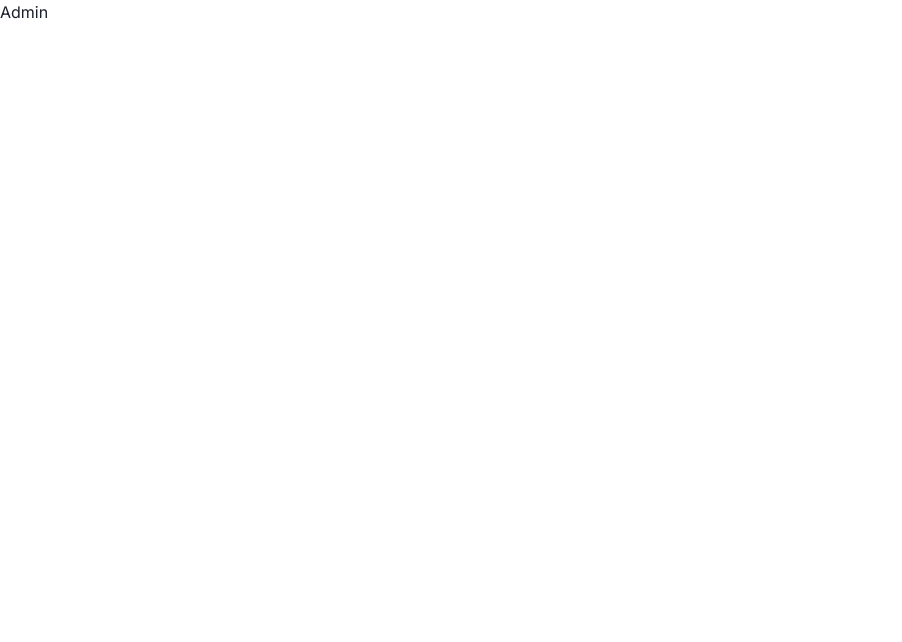
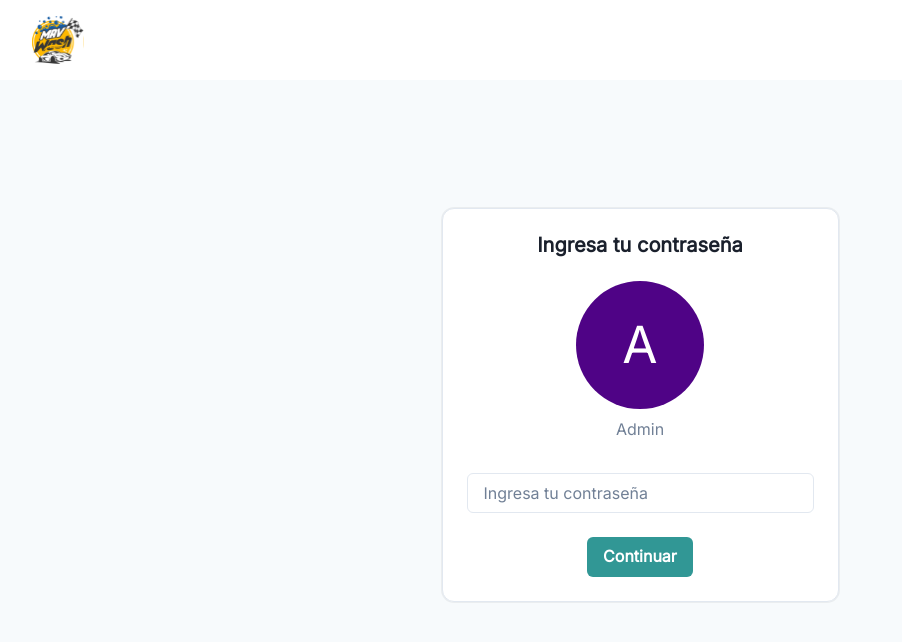
Before and after one commit to Miguel-Ruz/car-wash, a Next.js app in the folder car-wash/: page /auth/admin in a window 1280 px wide. Shown: the top 642 px of the page, without its empty margins (0-902 px from the left). Built offline with nearby package versions, Linux system fonts and the light colour scheme.

Commit message:
add/maquetacuon adminLoginPage

```diff
--- a/car-wash/src/pages/auth/admin.tsx
+++ b/car-wash/src/pages/auth/admin.tsx
@@ -1,9 +1,49 @@
-import React from "react";
+import { Button, Flex, Heading, Input } from "@chakra-ui/react";
+import React, { useState } from "react";
+import { AvatarLogin, LoginCard, NavbarLogin } from "./components";
 
 type Props = {};
 
 const Admin = (props: Props) => {
-  return <div>Admin</div>;
+  const [activeButton, setActiveButton] = useState<boolean>(false);
+  const [opacityCard, setOpacityCard] = useState<string>("0.5");
+
+  const handleClickUser = (e: React.MouseEvent<HTMLDivElement>) => {
+    setActiveButton(true);
+    console.log(e);
+  };
+
+  return (
+    <>
+      <NavbarLogin />
+
+      <Flex
+        direction="column"
+        align="center"
+        padding="8rem"
+        height="90vh"
+        backgroundColor="primaryColor"
+      >
+        <LoginCard>
+          <Heading as="h2" size="md" noOfLines={1} color="fontColor">
+            Ingresa tu contraseña
+          </Heading>
+
+          <Flex justify="center" w="288px" h="168px">
+            <AvatarLogin
+              typeUser="Admin"
+              name="admin"
+              handleCLick={handleClickUser}
+            />
+          </Flex>
+          <Input type="password" placeholder="Ingresa tu contraseña" />
+          <Button disabled={!activeButton} color="#FFF" bg="buttonColor">
+            Continuar
+          </Button>
+        </LoginCard>
+      </Flex>
+    </>
+  );
 };
 
 export default Admin;
```
